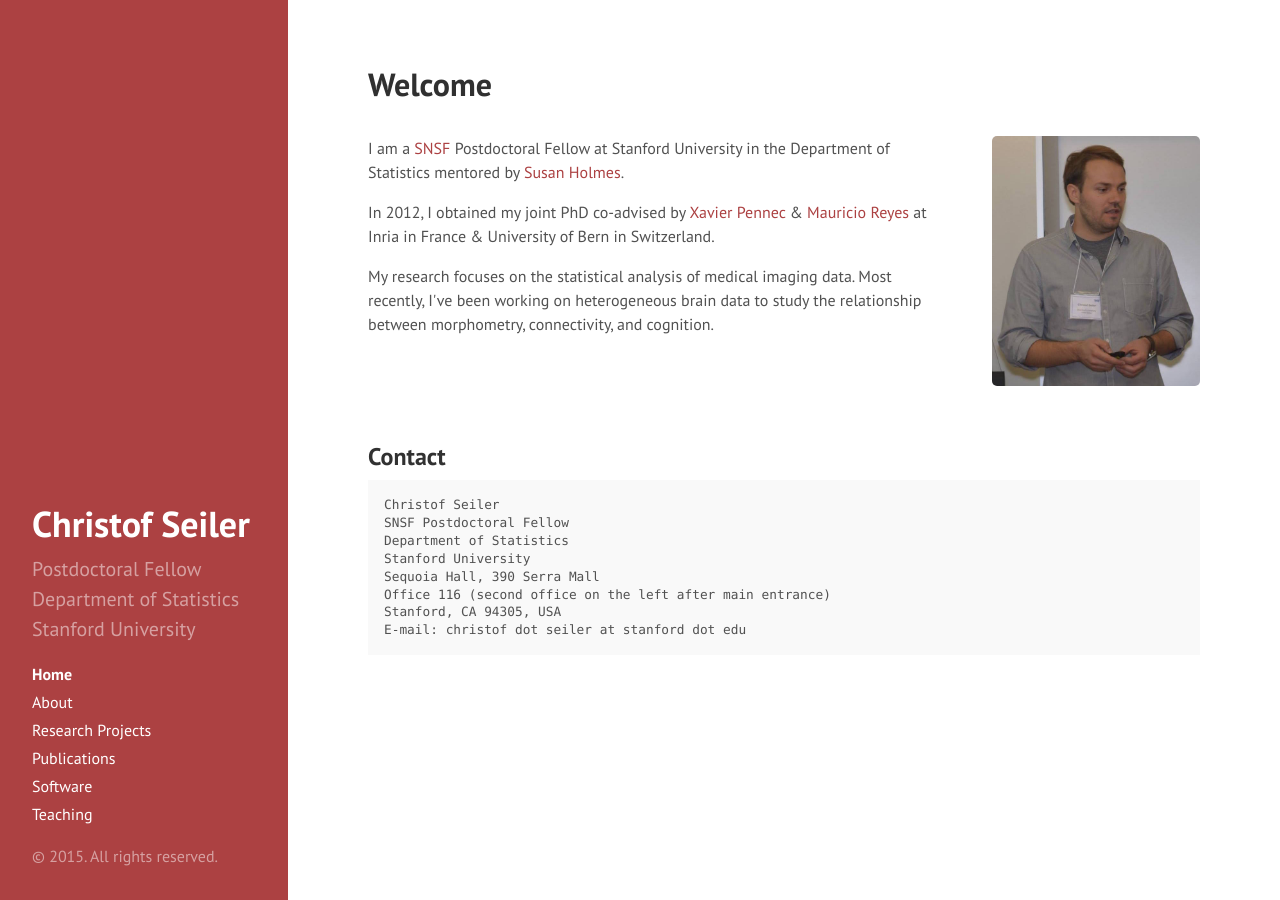
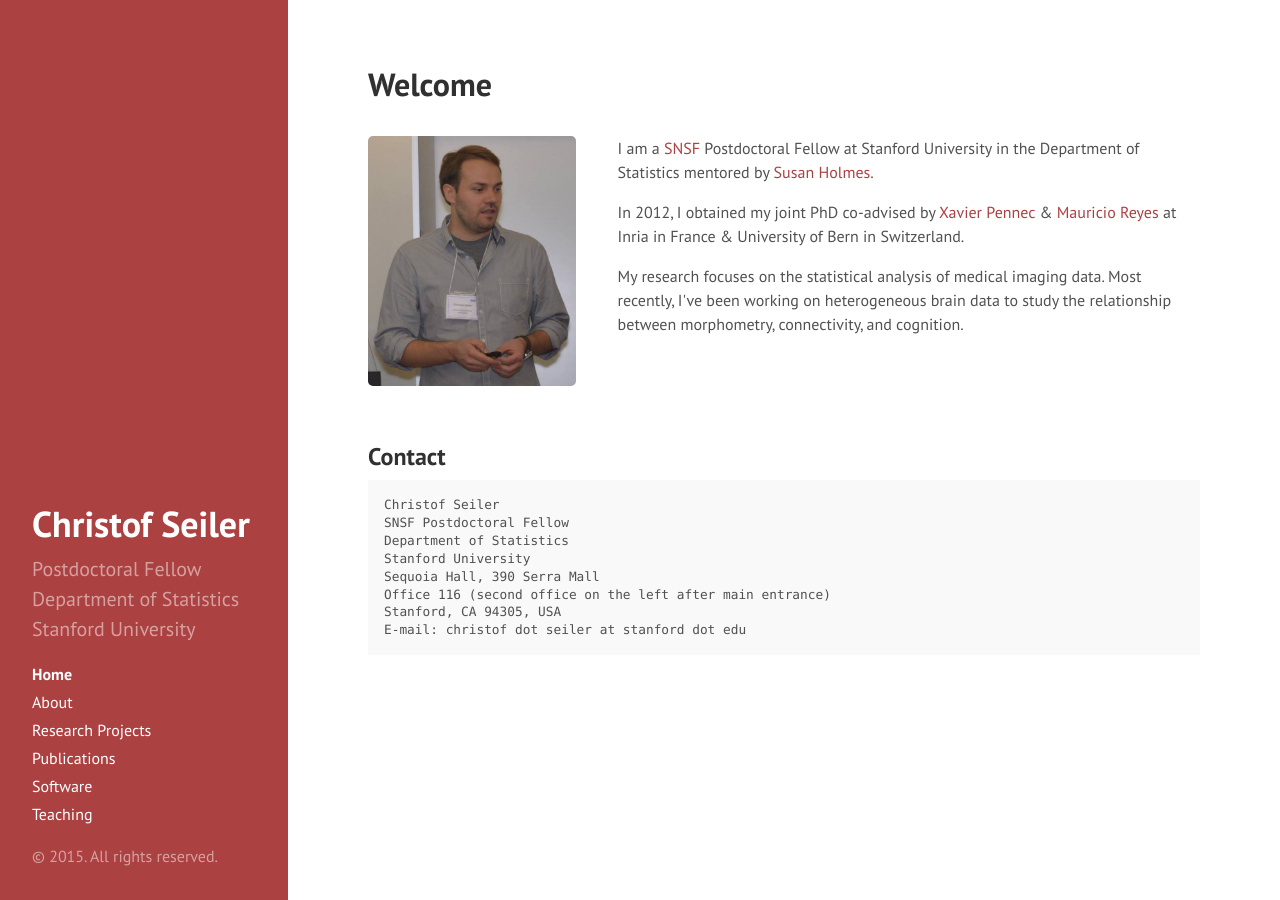
Before and after one commit to ChristofSeiler/ChristofSeiler.github.io, a Jekyll site: the page built from index.html, in a window 1280 px wide. Built offline with Jekyll 4.4.1, drawn with Linux system fonts in a browser that asks for light colours; Markdown is read by kramdown in place of the engine named in the settings; the list of posts is cut into pages by our own code.

Commit message:
switch sides again

```diff
--- a/index.html
+++ b/index.html
@@ -6,11 +6,11 @@ title: Home
 <style>
 .left {
     float: left;
-    width: 70%;
+    width: 25%;
 }
 .right {
     float: right;
-    width: 25%;
+    width: 70%;
 }
 img {
     max-width: 100%;
@@ -36,12 +36,12 @@ img {
 <br>
 <div class="group">
     <div class="left">
+        <img src="public/Me.JPG" alt="" border="0" width="300" />
+    </div>
+    <div class="right">
         <p>I am a <a href="http://www.snf.ch/">SNSF</a> Postdoctoral Fellow at Stanford University in the Department of Statistics mentored by <a href="http://www-stat.stanford.edu/~susan/">Susan Holmes</a>.</p>
         <p>In 2012, I obtained my joint PhD co-advised by <a href="http://www-sop.inria.fr/members/Xavier.Pennec/">Xavier Pennec</a> &amp; <a href="http://www.mauricioreyes.me/">Mauricio Reyes</a> at Inria in France &amp; University of Bern in Switzerland.</p>
         <p>My research focuses on the statistical analysis of medical imaging data. Most recently, I've been working on heterogeneous brain data to study the relationship between morphometry, connectivity, and cognition.
-    </div>
-    <div class="right">
-        <img src="public/Me.JPG" alt="" border="0" width="300" />
     </div>
 </div>
 
```
